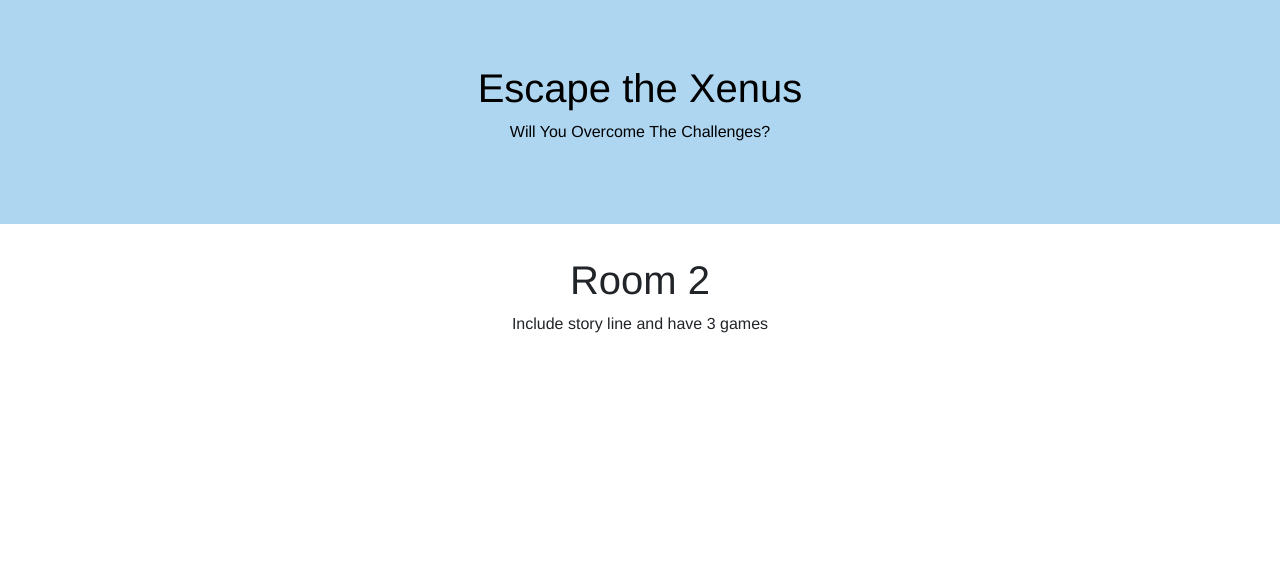
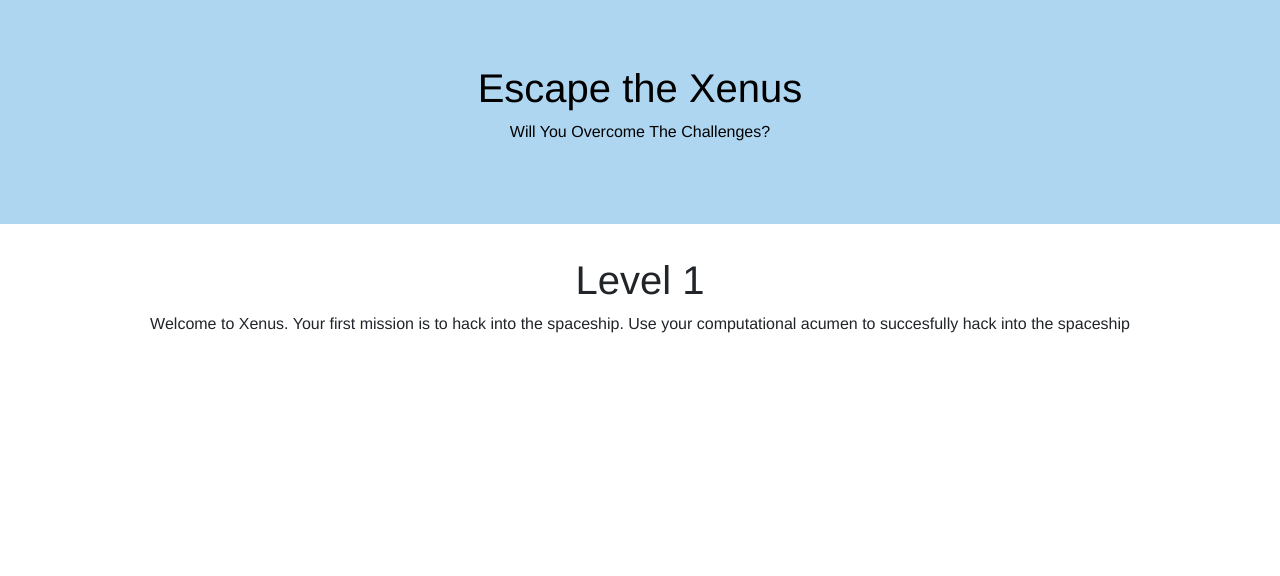
Before and after one commit to hliu01/xenus, a Flask app: page /room1 in a window 1280 px wide. Shown: the part 56-632 px from the top of the page. Run offline with Flask 2, Linux system fonts and the light colour scheme; a user stored in the database is signed in; some libraries are stand-ins or nearby versions.

```diff
--- a/templates/room1.html
+++ b/templates/room1.html
@@ -34,8 +34,8 @@
 {% block searchresults %}
 <div class="container-fluid">
   <center>
-    <h1>Room 2</h1>
-    <p> Include story line and have 3 games </p>
+    <h1>Level 1</h1>
+    <p> Welcome to Xenus. Your first mission is to hack into the spaceship. Use your computational acumen to succesfully hack into the spaceship</p>
 
   </center>
 
```
Also changed, not shown: 3 other files.
